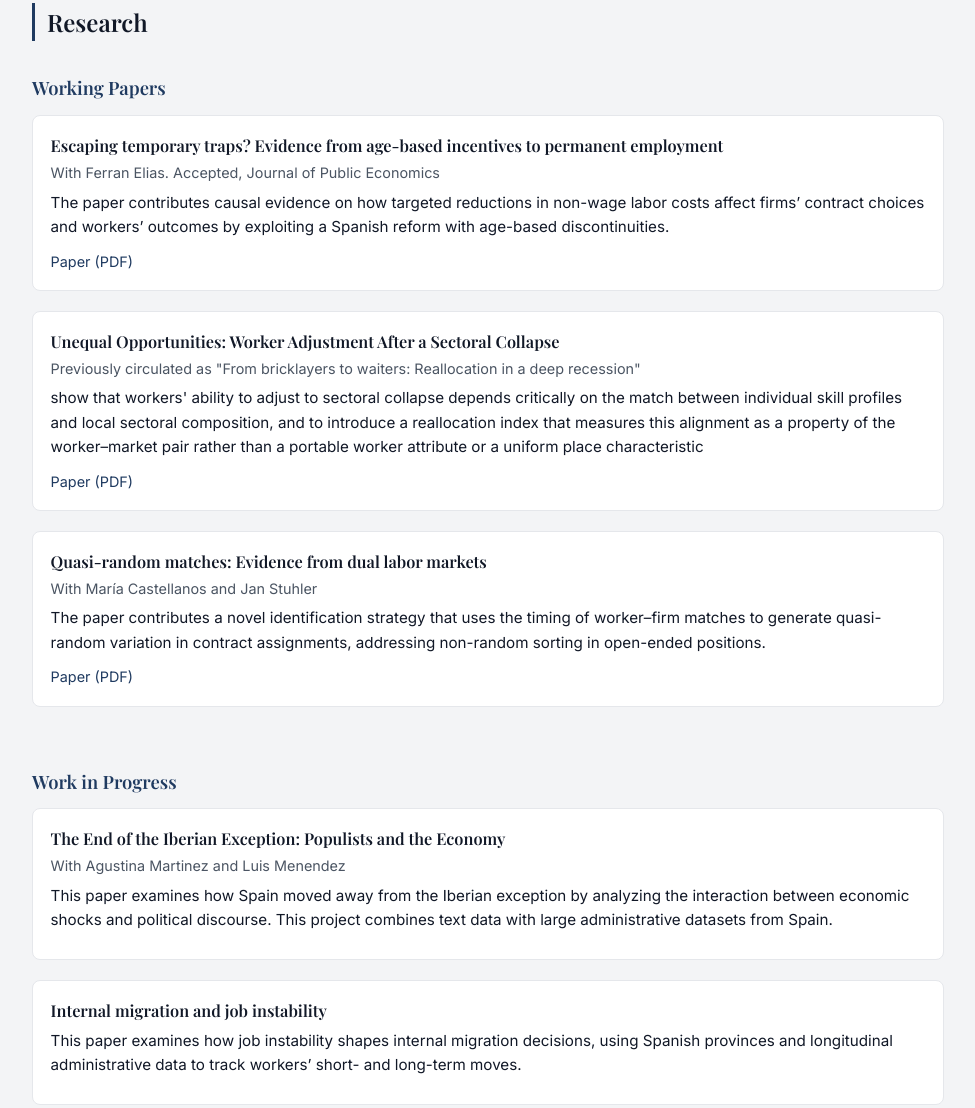
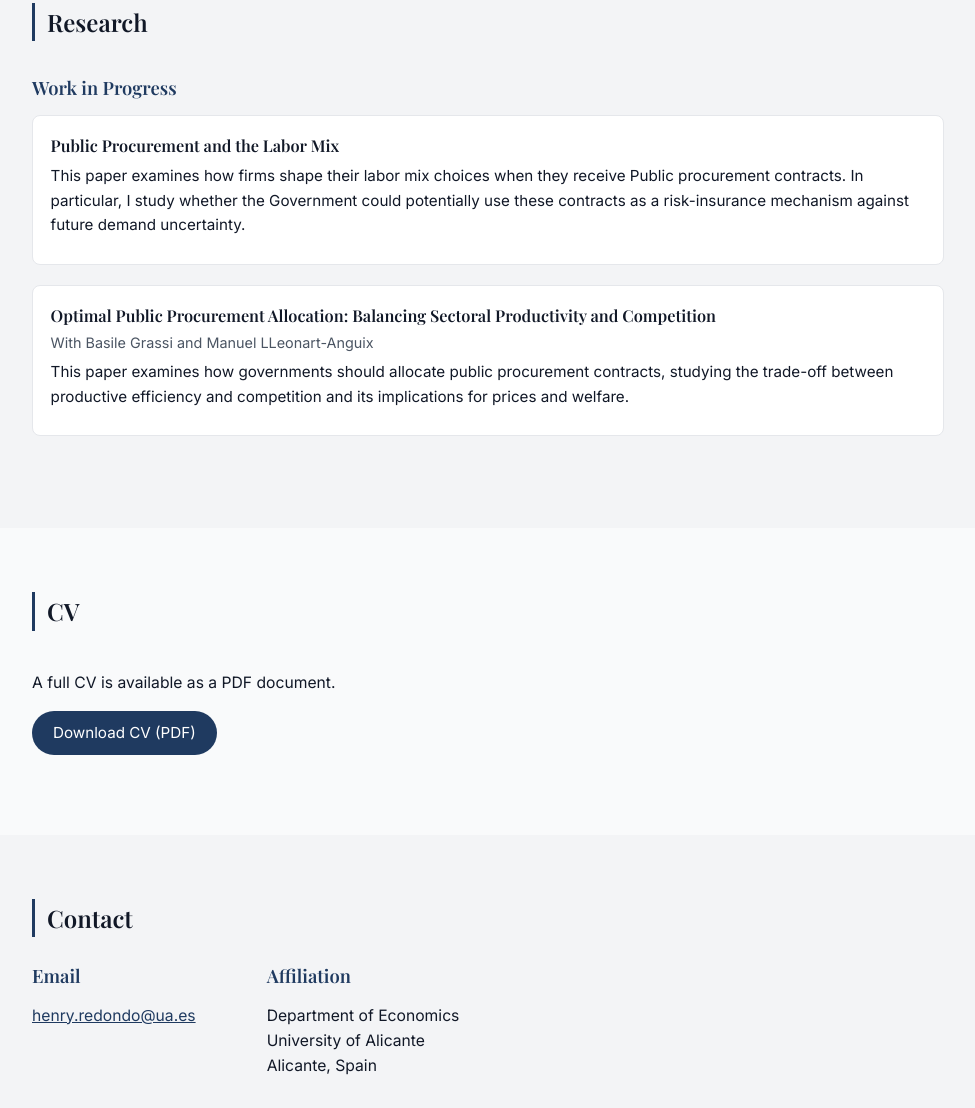
Before and after one commit to santiagoiglesiasc/santiagoiglesiasc, a plain HTML site: page index.html in a window 1280 px wide. Shown: the part 461-1569 px from the top of the page, without its empty margins (152-1127 px from the left). Drawn offline with nearby package versions, Linux system fonts and the light colour scheme.

Commit message:
Revise index.html with new sections and updates
The HTML structure has been updated to include new sections for research and CV, along with modifications to the hero section and contact information.

```diff
--- a/index.html
+++ b/index.html
@@ -77,80 +77,26 @@
           <h2 class="section-title">Research</h2>
         </div>
 
-        <!-- Working Papers -->
-        <div class="research-block">
-          <h3 class="subsection-title">Working Papers</h3>
-          <ul class="research-list">
-            <li class="research-item">
-              <h4 class="research-title">Escaping temporary traps? Evidence from age-based incentives to permanent employment</h4>
-              <p class="research-meta">With Ferran Elias. Accepted, Journal of Public Economics</p>
-              <p class="research-abstract">
-                The paper contributes causal evidence on how targeted reductions in non-wage labor costs affect firms’ contract choices and workers’ outcomes by exploiting a Spanish reform with age-based discontinuities.
-              </p>
-              <div class="research-links">
-          <a href="assets/files/Project_Policy_evaluation.pdf"
-             class="research-link"
-             target="_blank"
-             rel="noopener">
-            Paper (PDF)
-          </a>
-        </div>
-            </li>
-
-            <li class="research-item">
-              <h4 class="research-title">Unequal Opportunities: Worker Adjustment After a Sectoral Collapse</h4>
-              <p class="research-meta">Previously circulated as "From bricklayers to waiters: Reallocation in a deep recession"</p>
-              <p class="research-meta"></p>
-              <p class="research-abstract">
-                show that workers' ability to adjust to sectoral collapse depends critically on the match between individual skill profiles and local sectoral composition, and to introduce a reallocation index that measures this alignment as a property of the worker–market pair rather than a portable worker attribute or a uniform place characteristic
-              </p>
-              <div class="research-links">
-          <a href="assets/files/JMP.pdf"
-             class="research-link"
-             target="_blank"
-             rel="noopener">
-            Paper (PDF)
-          </a>
-        </div>
-            </li>
-
-            <li class="research-item">
-              <h4 class="research-title">Quasi-random matches: Evidence from dual labor markets</h4>
-              <p class="research-meta">With María Castellanos and Jan Stuhler</p>
-              <p class="research-abstract">
-                The paper contributes a novel identification strategy that uses the timing of worker–firm matches to generate quasi-random variation in contract assignments, addressing non-random sorting in open-ended positions.
-              </p>
-              <div class="research-links">
-          <a href="assets/files/QRandomMatches_DualLabour_CRS.pdf"
-             class="research-link"
-             target="_blank"
-             rel="noopener">
-            Paper (PDF)
-          </a>
-        </div>
-            </li>
-          </ul>
-        </div>
-
         <!-- Work in Progress -->
         <div class="research-block">
           <h3 class="subsection-title">Work in Progress</h3>
           <ul class="research-list">
             <li class="research-item">
-              <h4 class="research-title">The End of the Iberian Exception: Populists and the Economy</h4>
-              <p class="research-meta">With Agustina Martinez and Luis Menendez</p>
+              <h4 class="research-title">Public Procurement and the Labor Mix</h4>
+              <p class="research-meta"></p>
               <p class="research-abstract">
-                This paper examines how Spain moved away from the Iberian exception by analyzing the interaction between economic shocks and political discourse. This project combines text data with large administrative datasets from Spain.
+                This paper examines how firms shape their labor mix choices when they receive Public procurement contracts. In particular, I study whether the Government could potentially use these contracts as a risk-insurance mechanism against future demand uncertainty.
+              </p>
+            </li>
+            <li class="research-item">
+              <h4 class="research-title">Optimal Public Procurement Allocation: Balancing Sectoral Productivity and Competition</h4>
+              <p class="research-meta">With Basile Grassi and Manuel LLeonart-Anguix</p>
+              <p class="research-abstract">
+               This paper examines how governments should allocate public procurement contracts, studying the trade-off between productive efficiency and competition and its implications for prices and welfare.
               </p>
             </li>
 
-            <li class="research-item">
-              <h4 class="research-title">Internal migration and job instability</h4>
-              <p class="research-meta"></p>
-              <p class="research-abstract">
-                This paper examines how job instability shapes internal migration decisions, using Spanish provinces and longitudinal administrative data to track workers’ short- and long-term moves.
-              </p>
-            </li>
+
           </ul>
         </div>
       </div>
```
